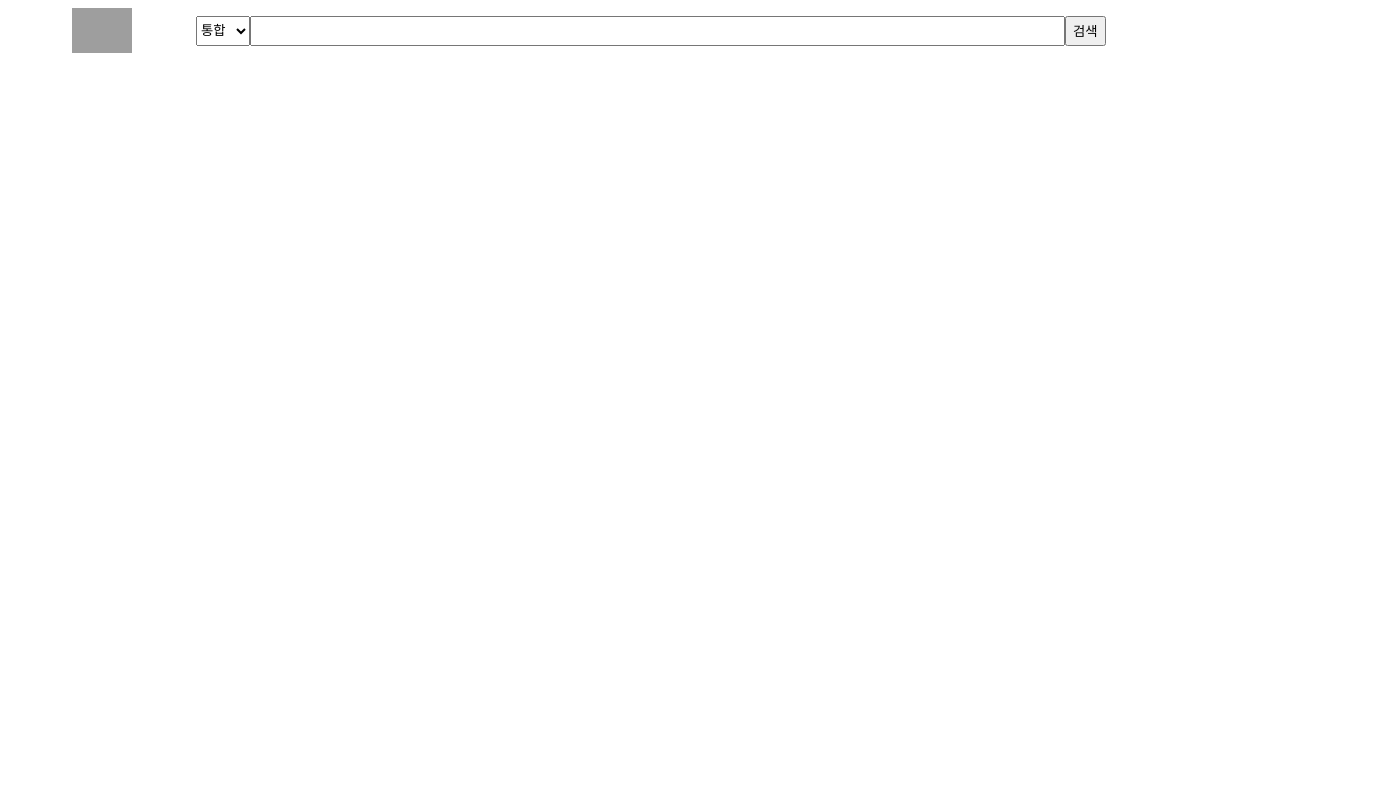
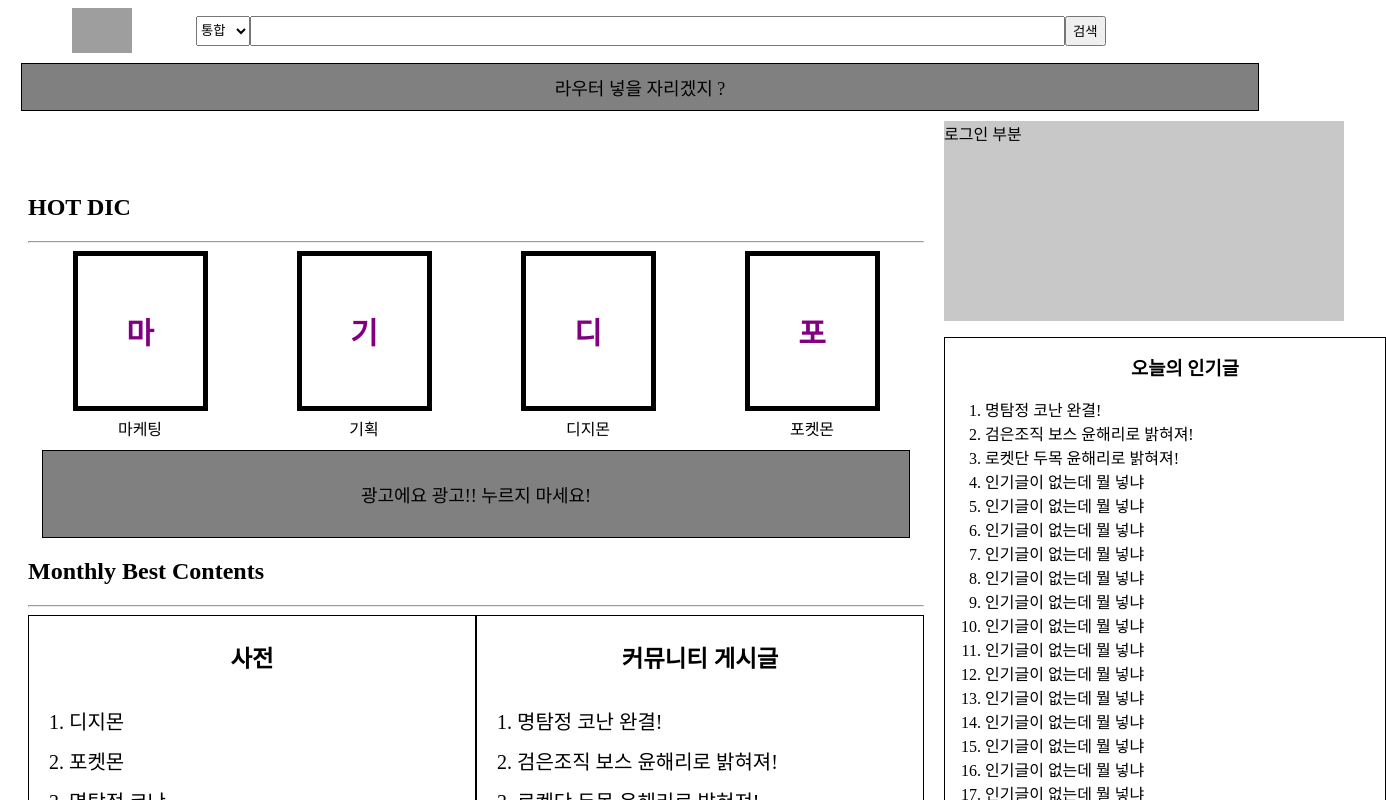
Before and after one commit to Namukk/yy-dic, a React (Create React App) app: page / in a window 1280 px wide. Shown: the top 800 px of the page, 1386 px wide, since content can reach past the window. Built offline with nearby package versions, Linux system fonts and the light colour scheme; no server answers; grey boxes are pictures that could not be loaded.

Commit message:
Add Main page

```diff
--- /dev/null
+++ b/src/pages/Main/dummy.js
@@ -0,0 +1,131 @@
+export const dummyHotDic = [
+  {
+    id: 11,
+    name: '마케팅'
+  },
+  {
+    id: 15,
+    name: '기획'
+  },
+  {
+    id: 19,
+    name: '디지몬'
+  },
+  {
+    id: 25,
+    name: '포켓몬'
+  }
+]
+
+export const dummyMonthlyBestDic = [
+  {
+    id: 19,
+    name: '디지몬'
+  },
+  {
+    id: 25,
+    name: '포켓몬'
+  },
+  {
+    id: 55,
+    name: '명탐정 코난'
+  }
+]
+
+export const dummyMonthlyBestComunity = [
+  {
+    id: 5,
+    title: '명탐정 코난 완결!'
+  },
+  {
+    id: 3,
+    title: '검은조직 보스 윤해리로 밝혀져!'
+  },
+  {
+    id: 55,
+    title: '로켓단 두목 윤해리로 밝혀져!'
+  }
+]
+
+export const dummyTodayBest = [
+  {
+    id: 5,
+    title: '명탐정 코난 완결!'
+  },
+  {
+    id: 3,
+    title: '검은조직 보스 윤해리로 밝혀져!'
+  },
+  {
+    id: 55,
+    title: '로켓단 두목 윤해리로 밝혀져!'
+  },
+  {
+    id: 34,
+    title: '인기글이 없는데 뭘 넣냐'
+  },
+  {
+    id: 35,
+    title: '인기글이 없는데 뭘 넣냐'
+  },
+  {
+    id: 36,
+    title: '인기글이 없는데 뭘 넣냐'
+  },
+  {
+    id: 37,
+    title: '인기글이 없는데 뭘 넣냐'
+  },
+  {
+    id: 38,
+    title: '인기글이 없는데 뭘 넣냐'
+  },
+  {
+    id: 39,
+    title: '인기글이 없는데 뭘 넣냐'
+  },
+  {
+    id: 40,
+    title: '인기글이 없는데 뭘 넣냐'
+  },
+  {
+    id: 41,
+    title: '인기글이 없는데 뭘 넣냐'
+  },
+  {
+    id: 42,
+    title: '인기글이 없는데 뭘 넣냐'
+  },
+  {
+    id: 43,
+    title: '인기글이 없는데 뭘 넣냐'
+  },
+  {
+    id: 44,
+    title: '인기글이 없는데 뭘 넣냐'
+  },
+  {
+    id: 45,
+    title: '인기글이 없는데 뭘 넣냐'
+  },
+  {
+    id: 46,
+    title: '인기글이 없는데 뭘 넣냐'
+  },
+  {
+    id: 47,
+    title: '인기글이 없는데 뭘 넣냐'
+  },
+  {
+    id: 48,
+    title: '인기글이 없는데 뭘 넣냐'
+  },
+  {
+    id: 49,
+    title: '인기글이 없는데 뭘 넣냐'
+  },
+  {
+    id: 50,
+    title: '인기글이 없는데 뭘 넣냐'
+  },
+]
--- a/src/pages/Main/index.js
+++ b/src/pages/Main/index.js
@@ -1,11 +1,143 @@
 import React from 'react';
+import styled from 'styled-components';
 
 import TodoInput from '../../components/TopInput';
+import { dummyHotDic, dummyMonthlyBestDic, dummyMonthlyBestComunity, dummyTodayBest} from './dummy'
+
+const DummyRouter = styled.div`
+  width: 95vw;
+  background-color: gray;
+  font-size: 18px;
+  text-align: center;
+  border: 1px solid black;
+  padding: 10px;
+  margin: 10px auto;
+`;
+
+const DummyAD = styled.div`
+  width : 90%;
+  background-color: gray;
+  font-size: 18px;
+  text-align: center;
+  border: 1px solid black;
+  padding: 30px;
+  margin: 10px auto;
+`;
+
+const MainWrapper = styled.div`
+  display: flex;
+  align-items: center;
+`;
+
+const MainLeft = styled.div`
+  width: 70vw;
+  margin:20px;
+`;
+
+const HotDic = styled.div`
+  display: flex;
+  justify-content: space-around;
+`;
+
+const HotDicContent = styled.div`
+  text-align: center;
+  .dic-cover {
+    margin-bottom: 5px;
+    display: flex;
+    justify-content: center;
+    align-items: center;
+    width: 125px;
+    height: 150px;
+    border: solid 5px black;
+    font-size: 30px;
+    font-weight: 700;
+    color: purple;
+  }
+`;
+
+const MonthlyBestWrapper = styled.div`
+  display: flex;
+  justify-content: space-between;
+  flex-wrap: nowrap;
+  h3 {
+    text-align: center;
+  }
+  .monthly-content{
+    width: 600px;
+    border: solid 1px black;
+    font-size: 20px;
+    line-height: 2em;
+  }
+`;
+
+const MainRight = styled.div`
+  .dummy-login {
+    width: 400px;
+    height: 200px;
+    background-color: rgb(200,200,200);
+  }
+`;
+
+const TodayTop = styled.ol`
+  width: 400px;
+  border: 1px solid black;
+  line-height: 1.5em;
+  h3 {
+    text-align: center;
+  }
+`;
+
 
 const Main = () => {
   return (
     <div>
       <TodoInput />
+      <DummyRouter>라우터 넣을 자리겠지 ?</DummyRouter>
+      <MainWrapper>
+        <MainLeft>
+          <h2>HOT DIC</h2>
+          <hr />
+          <HotDic>
+            {dummyHotDic.map((v) => (
+              <HotDicContent key={v.id}>
+                <div className='dic-cover'>{v.name[0]}</div>
+                <div className='dic-name'>{v.name}</div>
+              </HotDicContent>
+            ))}
+          </HotDic>
+          <DummyAD>광고에요 광고!! 누르지 마세요!</DummyAD>
+          <h2>Monthly Best Contents</h2>
+          <hr />
+          <MonthlyBestWrapper>
+            <div className="monthly-content">
+              <h3>사전</h3>
+              <ol>
+                {dummyMonthlyBestDic.map((v) => (
+                  <li key={v.id}>{v.name}</li>
+                ))}
+              </ol>
+            </div>
+            <div className="monthly-content">
+              <h3>커뮤니티 게시글</h3>
+              <ol>
+                {dummyMonthlyBestComunity.map((v) => (
+                  <li key={v.id}>{v.title}</li>
+                ))}
+              </ol>
+            </div>
+          </MonthlyBestWrapper>
+        </MainLeft>
+
+        <MainRight>
+          <div className="dummy-login">로그인 부분</div>
+          <TodayTop>
+            <h3>오늘의 인기글</h3>
+            {dummyTodayBest.map((v) => (
+              <li key={v.id}>{v.title}</li>
+            ))}
+          </TodayTop>
+        </MainRight>
+      </MainWrapper>
     </div>
   );
 };
```
